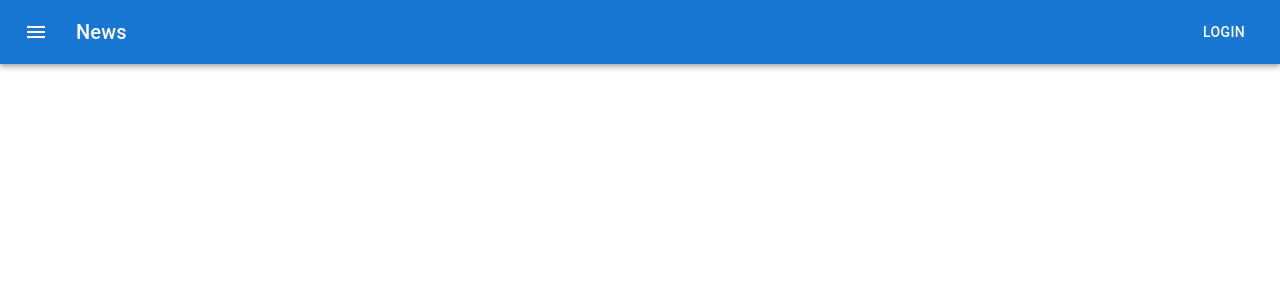
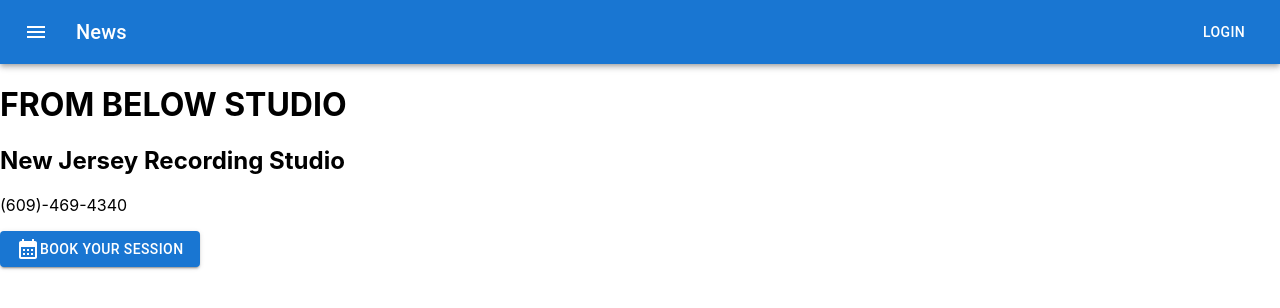
Before and after one commit to Humberto-Zayas/from-below-studio-react, a React (Create React App) app: page / in a window 1280 px wide. Shown: the top 308 px of the page. Built offline with nearby package versions, Linux system fonts and the light colour scheme.

Commit message:
add hero content

```diff
--- a/src/App.js
+++ b/src/App.js
@@ -5,12 +5,13 @@
 // import './css/frombelow.css';
 
 import Header from "./components/navbar";
+import Hero from './components/hero';
 
 function App() {
   return (
     <div>
      <Header></Header>
-
+     <Hero></Hero>
     </div>
   );
 }
--- a/src/components/hero/index.js
+++ b/src/components/hero/index.js
@@ -0,0 +1,19 @@
+import Stack from '@mui/material/Stack';
+import Button from '@mui/material/Button';
+import CalendarMonthIcon from '@mui/icons-material/CalendarMonth';
+
+function Hero() {
+  return (
+    <div>
+      <h1>FROM BELOW STUDIO</h1>
+      <h2>New Jersey Recording Studio</h2>
+      <p>(609)-469-4340</p>
+      <Stack spacing={2} direction="row">
+        <Button variant="contained"><CalendarMonthIcon />Book Your Session</Button>
+      </Stack>
+    </div>
+  )
+
+}
+
+export default Hero;
```
Also changed, not shown: src/components/navbar/index.js (+0 -8 lines).
